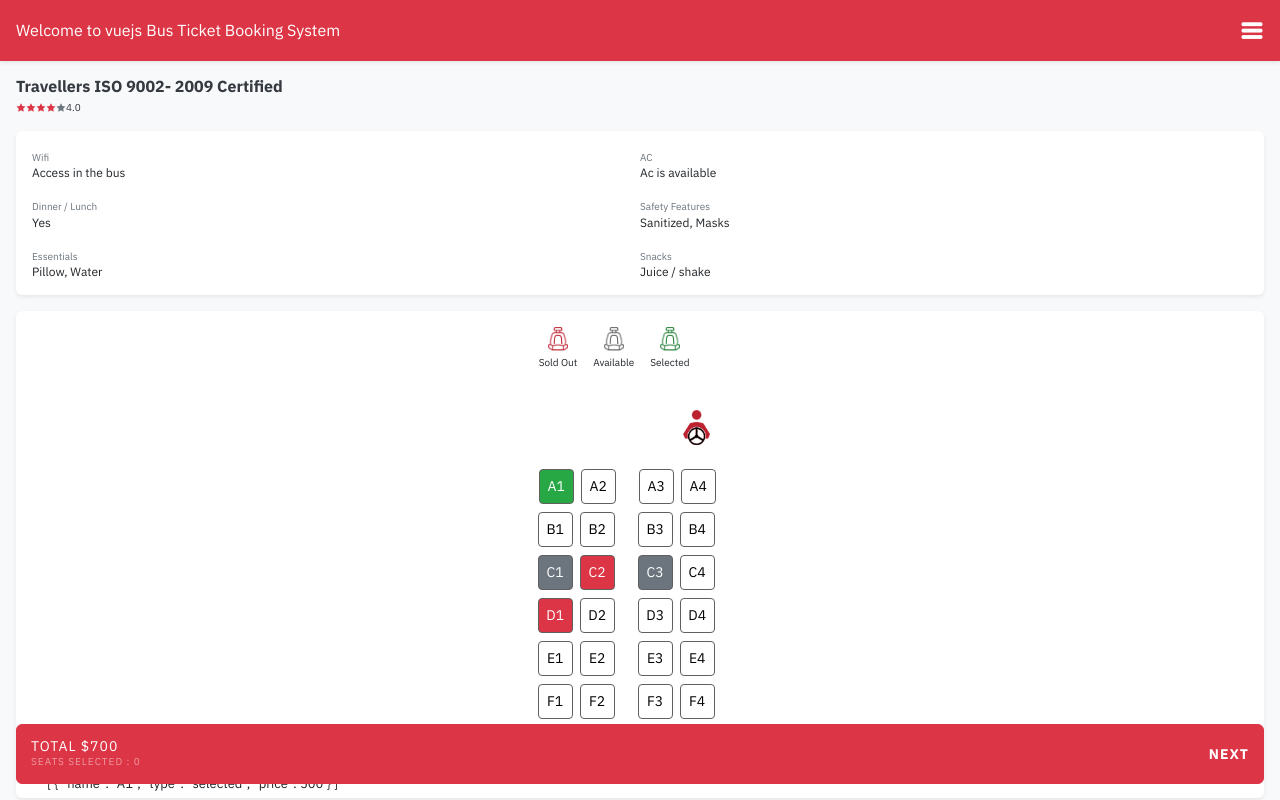
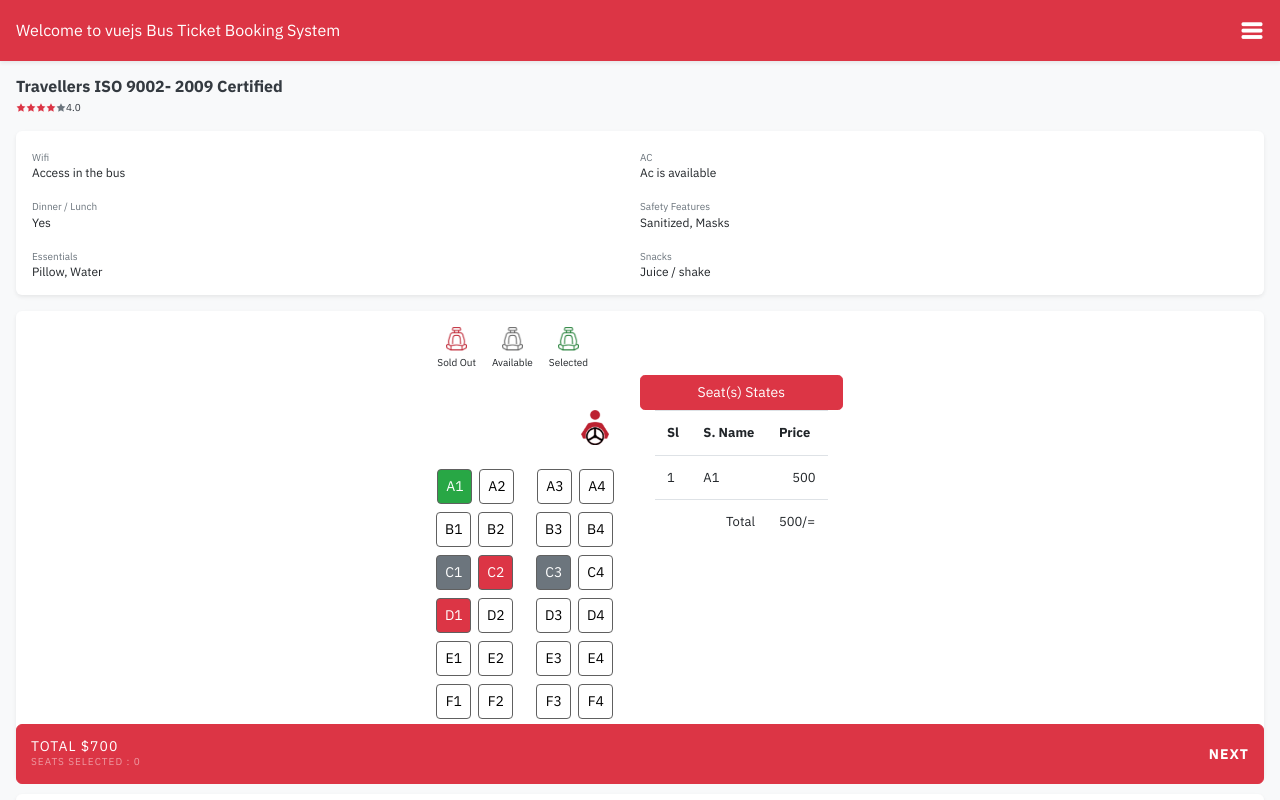
Before and after one commit to mizanur75/bus-ticket-booking-app, a plain HTML site: page index.html in a window 1280 px wide. Both pictures are taken after a click on the label "A1". Shown: the top 800 px of the page. Drawn offline with Linux system fonts and the light colour scheme.

Commit message:
set validation on select and show as cart

```diff
--- a/index.html
+++ b/index.html
@@ -82,7 +82,7 @@
                         </div>
                     </div>
                     <div class="select-seat row bg-white mx-0 px-3 pt-3 pb-1 mb-3 rounded-1 shadow-sm justify-content-center">
-                        <div class=" col-sm-2 col-8 pl-0">
+                        <div class="col-sm-2 col-8 pl-0">
                             <div class="d-flex">
                                 <div class="sold text-center">
                                     <img src="img/sold-seat.png" class="img-fluid mb-1">
@@ -119,8 +119,31 @@
                                 </div>
                             </div>
                         </div>
-                        <div class="col-sm-12 col-12 ">
-                            {{selectedSeats}}
+                        <div class="col-sm-2 col-8 ">
+                            <div class="row">
+                                <button class="btn btn-lg btn-block btn-danger w-100 mt-lg-5">Seat(s) States</button>
+                                <div class="col-12" v-if="selectedSeats.length == 0">
+                                    <p class="mt-lg-5 ml-lg-3">No Seat Selected</p>
+                                </div>
+                                <div class="col-12 table-responsive-sm" v-else>
+                                    <table class="table">
+                                        <tr>
+                                            <th>Sl</th>
+                                            <th>S. Name</th>
+                                            <th>Price</th>
+                                        </tr>
+                                        <tr v-for="(seat, i) in selectedSeats">
+                                            <td>{{i+1}}</td>
+                                            <td>{{seat.name}}</td>
+                                            <td class="text-right">{{seat.price}}</td>
+                                        </tr>
+                                        <tr>
+                                            <td colspan="2" class="text-right">Total</td>
+                                            <td>{{total}}/=</td>
+                                        </tr>
+                                    </table>
+                                </div>
+                            </div>
                         </div>
                     </div>
                     <div class="list_item d-flex col-12 m-0 p-3 bg-white shadow-sm rounded-1 shadow-sm">
--- a/js/app.js
+++ b/js/app.js
@@ -172,6 +172,13 @@ var app = Vue.createApp({
         selectedSeats(){
             let ss = this.seats.filter((item) => item.type === 'selected');
             return ss;
+        },
+        total(){
+            let total = 0;
+            this.selectedSeats.forEach(seat => {
+                total += seat.price;
+            });
+            return total;
         }
     },
     methods:{
@@ -186,6 +193,11 @@ var app = Vue.createApp({
                 alertify.warning('This Ticket Booked');
                 return;
             }
+            if(this.selectedSeats.length >= 3){
+                alertify.set('notifier','position', 'top-right');
+                alertify.warning('You can not select more than 3');
+                return;
+            }
             clickedSeat.type = clickedSeat.type === 'selected'?'available':'selected';
 
 
```
